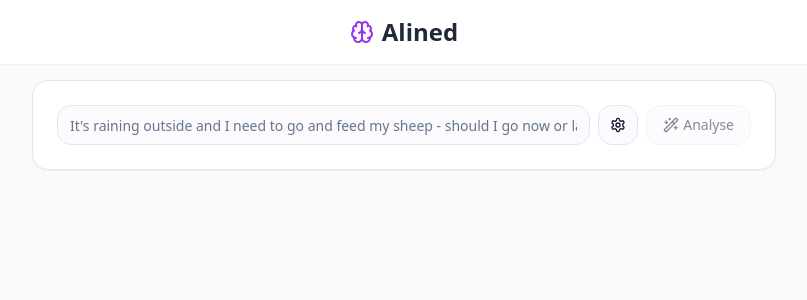
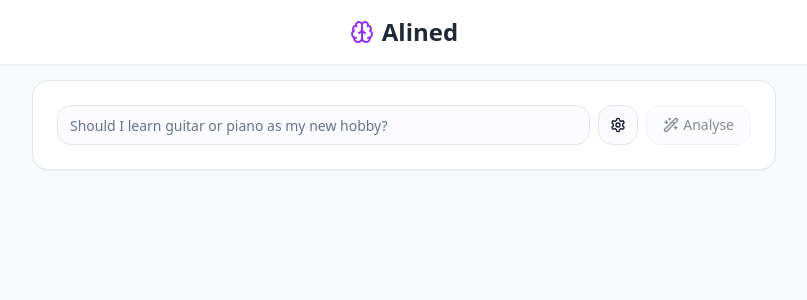
Before and after one commit to qstudio/aligned-ai, a React (Vite) app: page / in a window 1280 px wide. Shown: the top 300 px of the page, without its empty margins (236-1043 px from the left). Built offline with nearby package versions, Linux system fonts and the light colour scheme.

Commit message:
Update DecisionInput placeholder text
Update the placeholder text in the DecisionInput component with more varied and random decision examples.

```diff
--- a/src/components/decision-analyzer/DecisionInput.tsx
+++ b/src/components/decision-analyzer/DecisionInput.tsx
@@ -37,6 +37,19 @@ interface DecisionInputProps {
   setExperimentMode: (mode: "enabled" | "disabled" | "a-b") => void;
 }
 
+// Array of random decision placeholders
+const placeholders = [
+  "Should I go for a walk or meet friends for a drink?",
+  "Should I eat pasta or rice for dinner tonight?",
+  "Should I take a vacation to the mountains or the beach?",
+  "Should I buy a new laptop now or wait for next year's model?",
+  "Should I learn guitar or piano as my new hobby?",
+  "Should I watch a comedy or thriller movie tonight?",
+  "Should I adopt a cat or a dog from the shelter?",
+  "Should I apply for a new job or ask for a promotion?",
+  "Should I make coffee at home or stop at a cafe on my way?"
+];
+
 export const DecisionInput: React.FC<DecisionInputProps> = ({
   decisionTitle,
   setDecisionTitle,
@@ -52,6 +65,14 @@ export const DecisionInput: React.FC<DecisionInputProps> = ({
   experimentMode,
   setExperimentMode
 }) => {
+  // State to track the current placeholder
+  const [currentPlaceholder, setCurrentPlaceholder] = useState("");
+
+  // Set a random placeholder when the component mounts
+  useEffect(() => {
+    setCurrentPlaceholder(placeholders[Math.floor(Math.random() * placeholders.length)]);
+  }, []);
+
   const useBetterPhrasing = () => {
     if (betterPhrasing) {
       setDecisionTitle(betterPhrasing);
@@ -71,7 +92,7 @@ export const DecisionInput: React.FC<DecisionInputProps> = ({
       <div className="flex gap-2">
         <Input
           id="decision"
-          placeholder="It's raining outside and I need to go and feed my sheep - should I go now or later?"
+          placeholder={currentPlaceholder}
           value={decisionTitle}
           onChange={e => setDecisionTitle(e.target.value)}
           onKeyDown={handleKeyDown}
```
